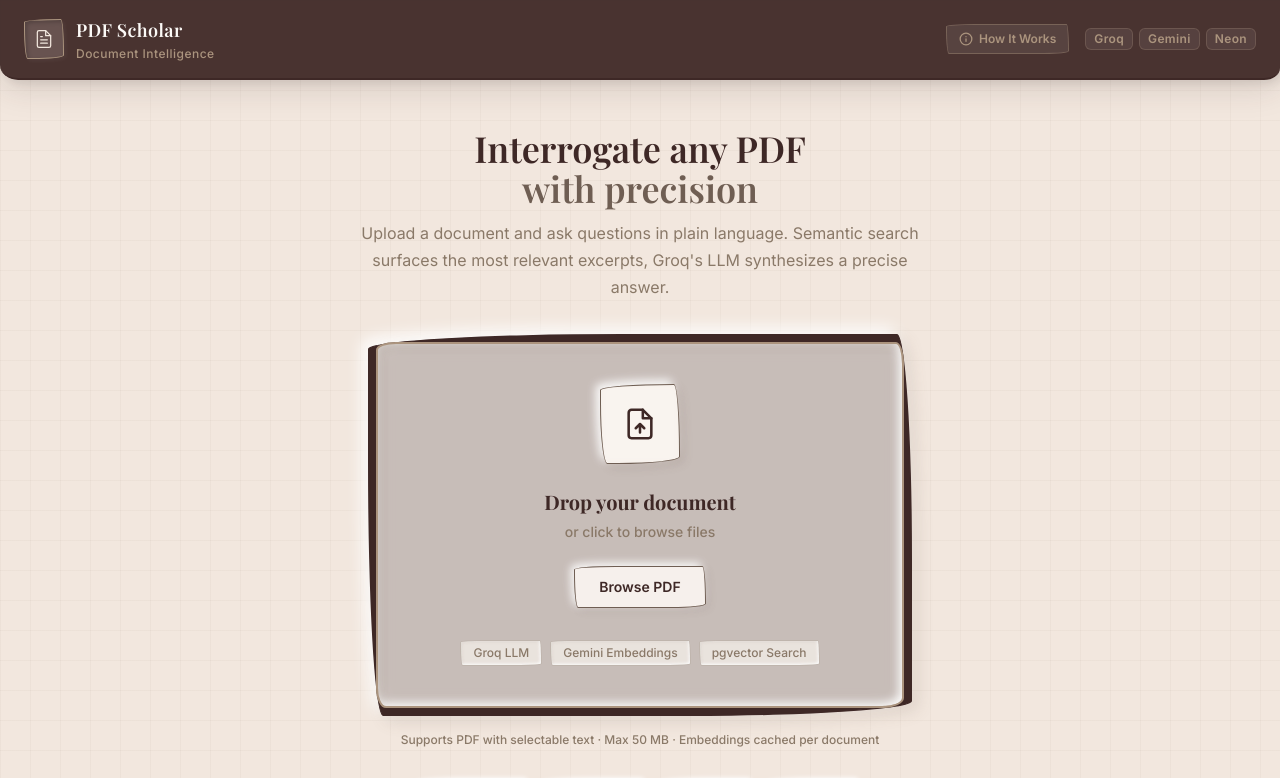
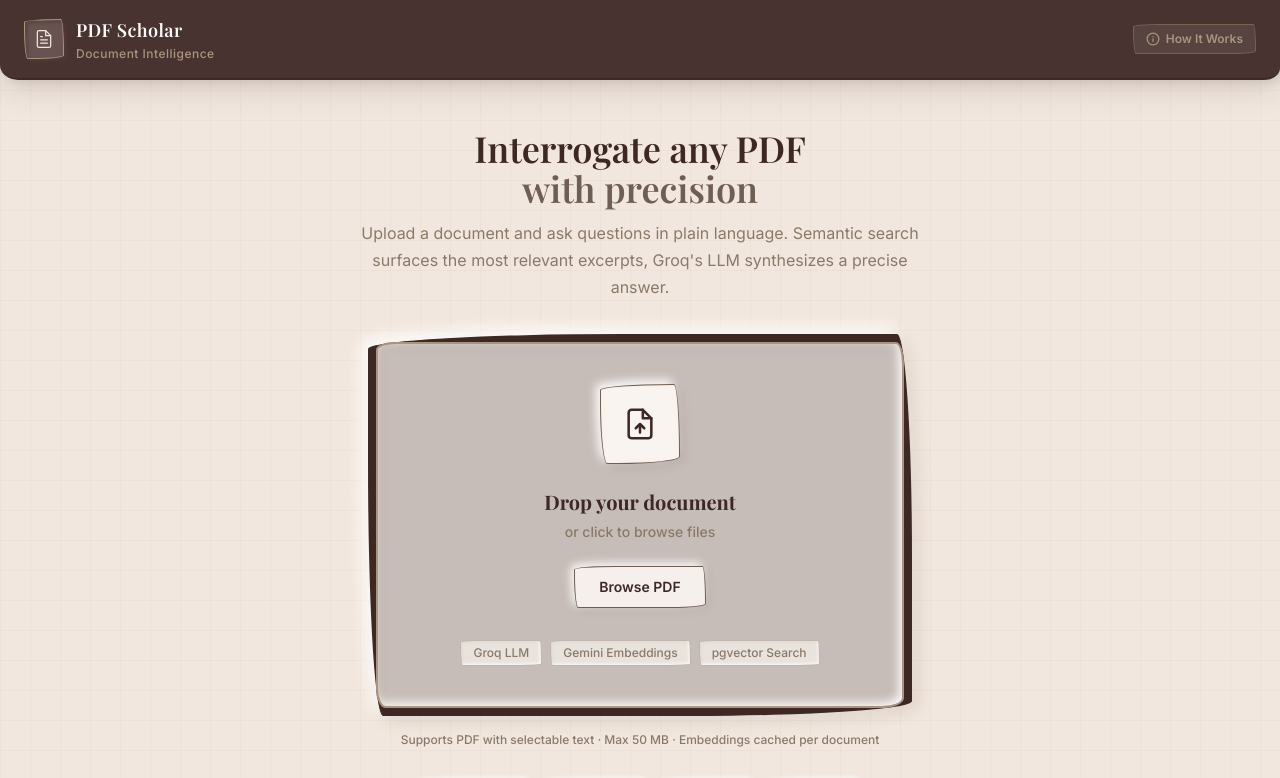
Before and after one commit to xeylous/PDF_Agent, a Next.js app: page / in a window 1280 px wide. Shown: the top 778 px of the page. Built offline with nearby package versions, Linux system fonts and the light colour scheme; a web font is replaced by a local one.

Commit message:
updated navbar

```diff
--- a/components/Header.js
+++ b/components/Header.js
@@ -167,24 +167,6 @@
             <span className="inline sm:hidden">New</span>
           </button>
         )}
-
-        {/* Model badges */}
-        <div className="hidden md:flex items-center gap-1.5">
-          {['Groq', 'Gemini', 'Neon'].map((label) => (
-            <span
-              key={label}
-              className="text-xs px-2 py-0.5 rounded-md font-bold"
-              style={{
-                backgroundColor: 'rgba(242, 231, 222, 0.08)',
-                color: '#ab947e',
-                border: '1px solid rgba(171, 148, 126, 0.25)',
-                letterSpacing: '0.03em',
-              }}
-            >
-              {label}
-            </span>
-          ))}
-        </div>
       </div>
     </header>
   );
```
